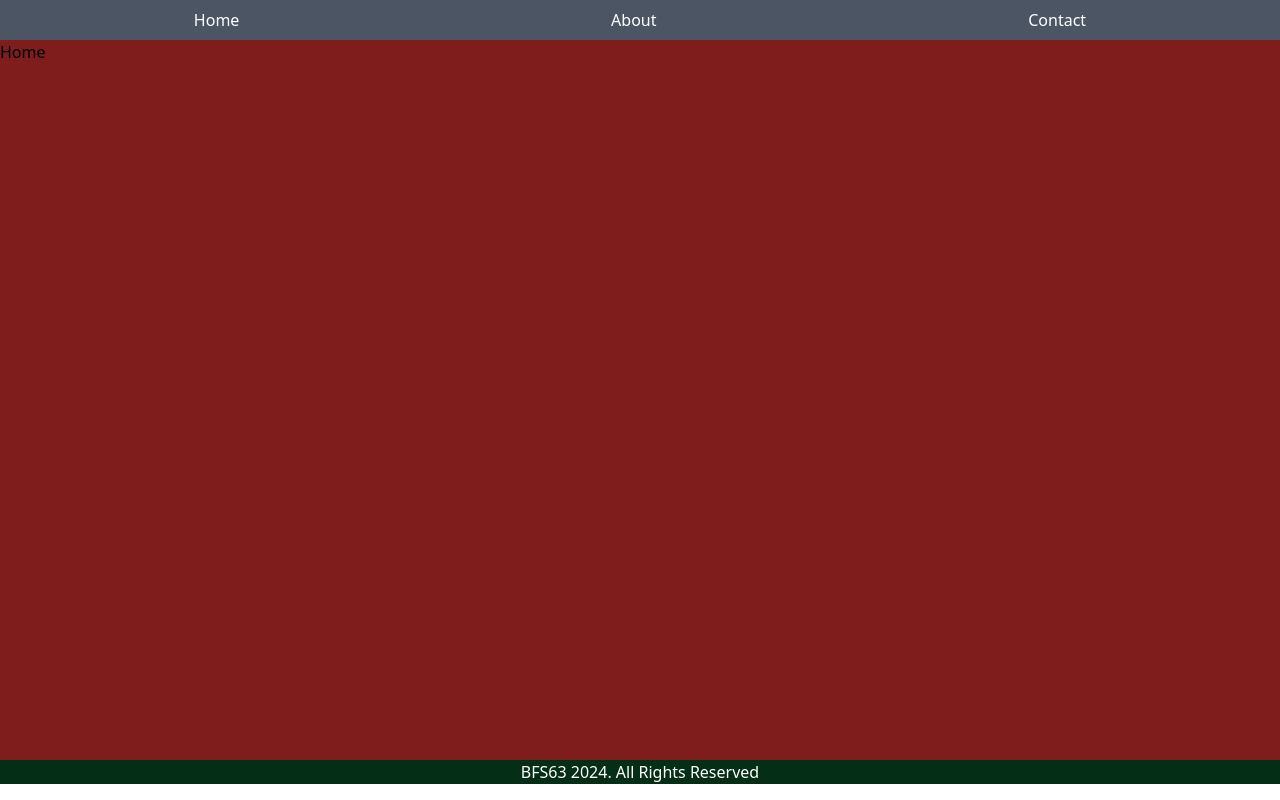
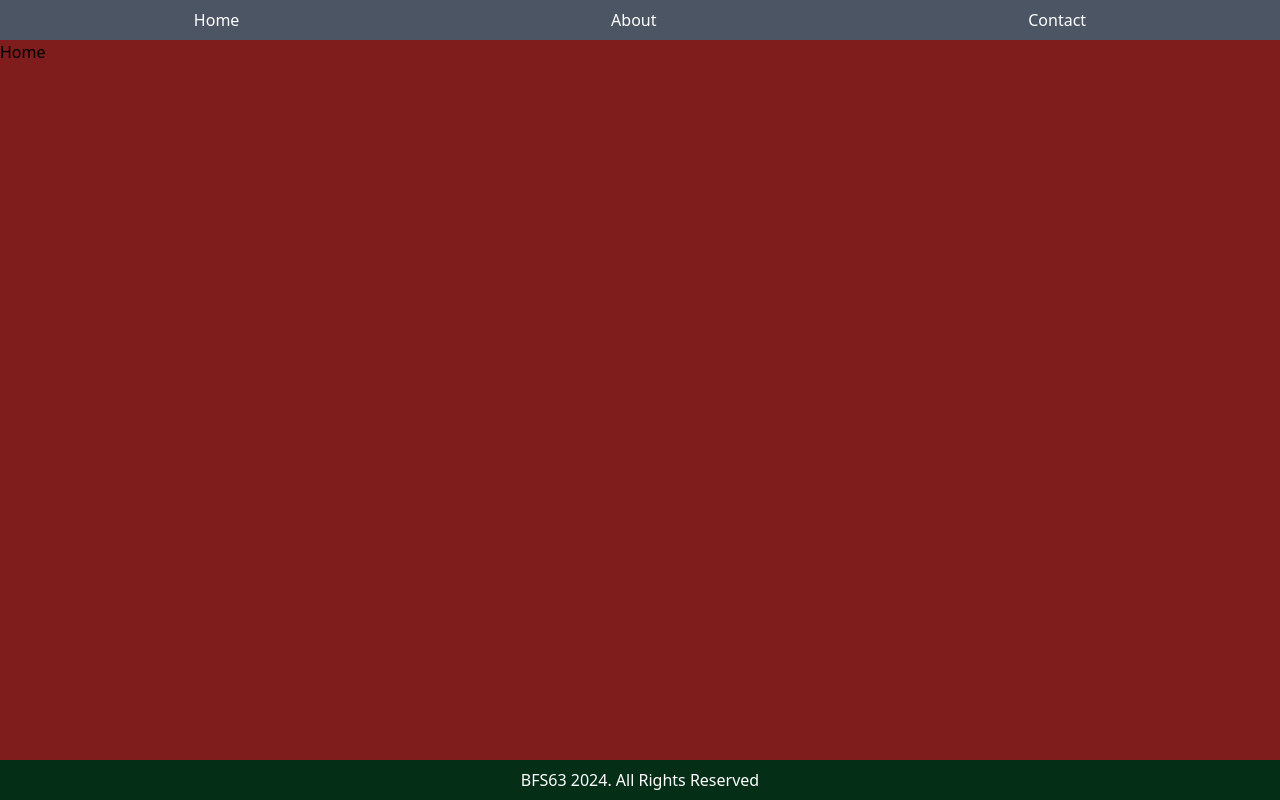
Before and after one commit to Oshinacharya1/bfs63frontend---personal, a React (Vite) app: page / in a window 1280 px wide. Built offline with nearby package versions, Linux system fonts and the light colour scheme.

Commit message:
changed padding size

```diff
--- a/src/components/footer.tsx
+++ b/src/components/footer.tsx
@@ -1,6 +1,6 @@
 function Footer() {
   return (
-    <div className="bg-green-950 text-white text-center">
+    <div className="bg-green-950 p-2 text-white text-center">
       BFS63 2024. All Rights Reserved
     </div>
   );
```
